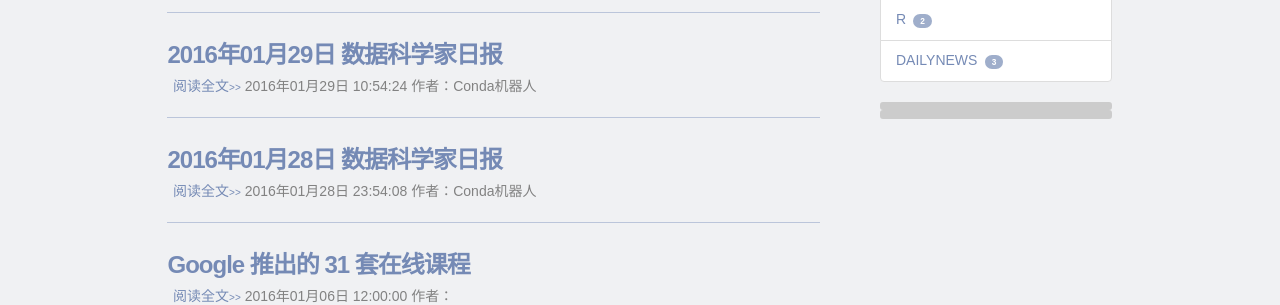
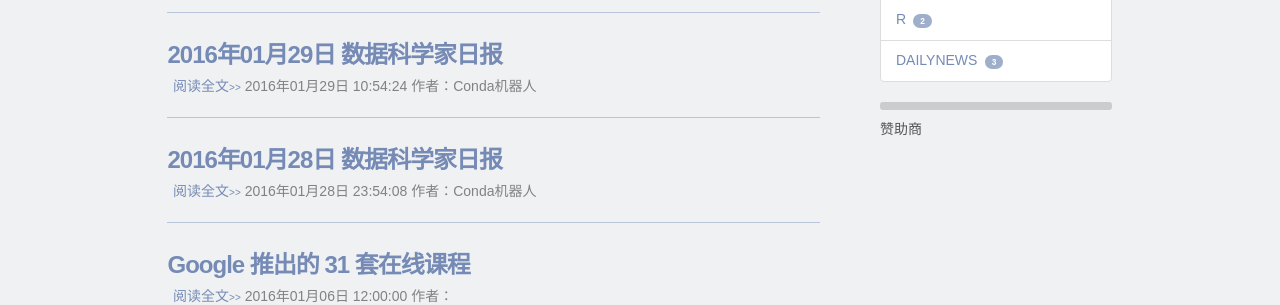
Before and after one commit to fun360/fun360, a Jekyll site: the page built from index.html, in a window 1280 px wide. Shown: the part 195-500 px from the top of the page. Built offline with Jekyll 4.4.1, drawn with Linux system fonts in a browser that asks for light colours; comment, search, counter and statistics services are not loaded.

Commit message:
add adsense

```diff
--- a/_layouts/default.html
+++ b/_layouts/default.html
@@ -31,8 +31,18 @@
               <wb:share-button appkey="2050907889" addition="full" type="button" ralateUid="1077585930" default_text="{{ page.title }}  【Conda的博客】为您提供精选数据科学家资讯！"></wb:share-button>
           </div>
 
-          <div class = "share">
-
+          <div class = "ad">
+                <p>赞助商</p>
+                <script async src="//pagead2.googlesyndication.com/pagead/js/adsbygoogle.js"></script>
+                <!-- 赞助商 -->
+                <ins class="adsbygoogle"
+                     style="display:block"
+                     data-ad-client="ca-pub-3540116740128967"
+                     data-ad-slot="6221987535"
+                     data-ad-format="auto"></ins>
+                <script>
+                (adsbygoogle = window.adsbygoogle || []).push({});
+                </script>
           </div>
 
         </div>
--- a/css/blog.css
+++ b/css/blog.css
@@ -64,8 +64,9 @@
   color: #758AB5;
 }
 
-.ad-right-side {
-  height:100%;
+.ad {
+  margin-left: 30px;
+  margin-top: 10px;
 }
 
 .share {
```
Also changed, not shown: 1 other file.
